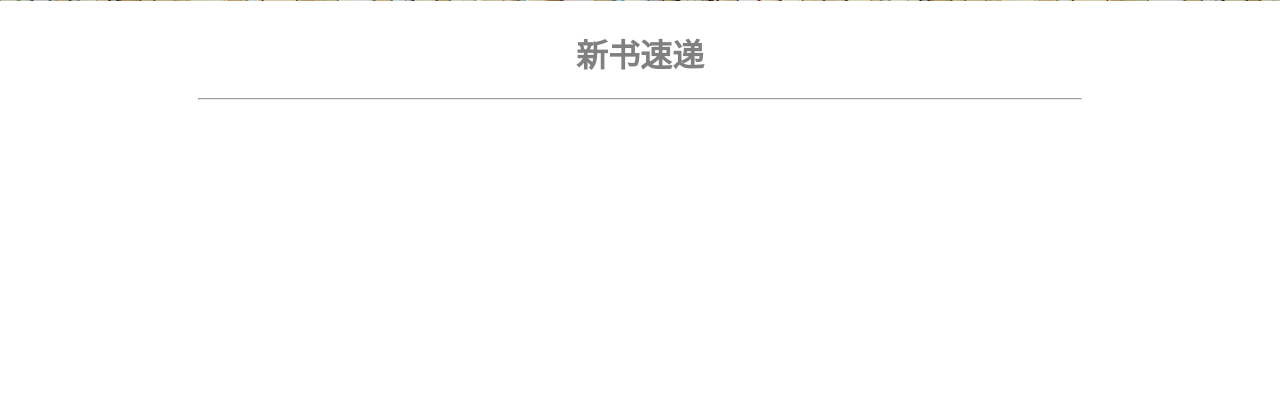
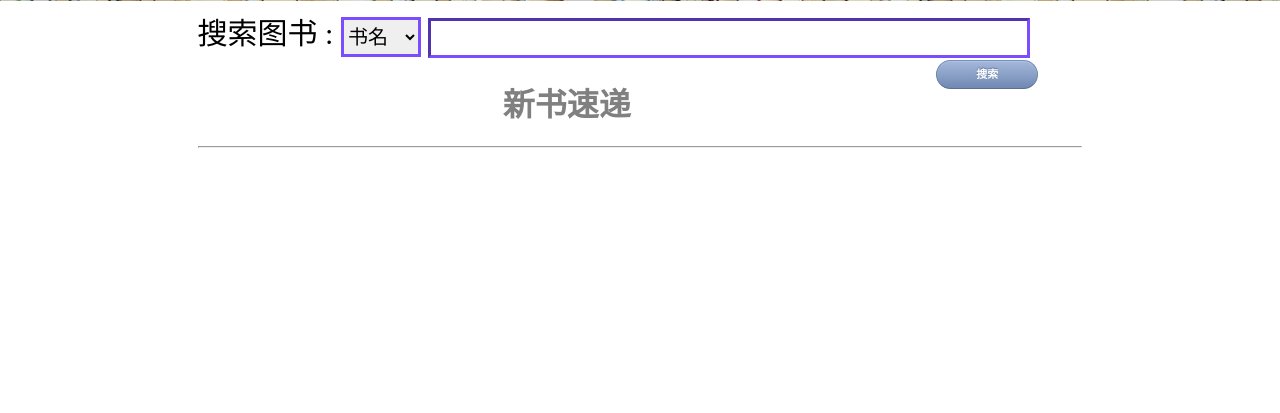
Before and after one commit to CZYTHSS/Read-Book-Website, a Django app: template shellbook/templates/home.html in a window 1280 px wide. Shown: the part 439-852 px from the top of the page. Run offline with Django 3.2, Linux system fonts and the light colour scheme; the template is opened without the code that fills it, so the values that code supplies are empty; parts of the project's set-up code (start-up, migrations or seed data) failed here and were passed over; some libraries are stand-ins or nearby versions.

Commit message:
Add files via upload

```diff
--- a/shellbook/templates/home.html
+++ b/shellbook/templates/home.html
@@ -306,6 +306,73 @@
 				width:95%;
 				height:75%;
 			}
+			.search{
+				font-family:"华文新魏";
+				font-size:30px;
+				width:70%;
+				padding-left:15%;
+				padding-right:15%;
+			}
+			#search{
+				height:40px;
+				width:68%;
+				font-size:20px;
+				font-family:"华文新魏";
+				border-width:3px;
+				border-color:#7C4DFF;
+			}
+			#searchbutton{
+				float:right;
+				margin-right:5%;
+				margin-top:2px;
+				background-color: #a5b8da;
+				background-image: -webkit-gradient(linear, left top, left bottom, color-stop(0%, #a5b8da), color-stop(100%, #7089b3));
+				background-image: -webkit-linear-gradient(top, #a5b8da, #7089b3);
+				background-image: -moz-linear-gradient(top, #a5b8da, #7089b3);
+				background-image: -ms-linear-gradient(top, #a5b8da, #7089b3);
+				background-image: -o-linear-gradient(top, #a5b8da, #7089b3);
+				background-image: linear-gradient(top, #a5b8da, #7089b3);
+				border-top: 1px solid #758fba;
+				border-right: 1px solid #6c84ab;
+				border-bottom: 1px solid #5c6f91;
+				border-left: 1px solid #6c84ab;
+				border-radius: 18px;
+				-webkit-box-shadow: inset 0 1px 0 0 #aec3e5;
+				box-shadow: inset 0 1px 0 0 #aec3e5;
+				color: #fff;
+				font: bold 11px/1 "Lucida Grande", "Lucida Sans Unicode", "Lucida Sans", Geneva, Verdana, sans-serif;
+				padding: 8px 0;
+				text-align: center;
+				text-shadow: 0 -1px 1px #64799e;
+				text-transform: uppercase;
+				width: 100px; }
+			#searchbutton:hover {
+				background-color: #9badcc;
+				background-image: -webkit-gradient(linear, left top, left bottom, color-stop(0%, #9badcc), color-stop(100%, #687fa6));
+				background-image: -webkit-linear-gradient(top, #9badcc, #687fa6);
+				background-image: -moz-linear-gradient(top, #9badcc, #687fa6);
+				background-image: -ms-linear-gradient(top, #9badcc, #687fa6);
+				background-image: -o-linear-gradient(top, #9badcc, #687fa6);
+				background-image: linear-gradient(top, #9badcc, #687fa6);
+				border-top: 1px solid #6d86ad;
+				border-right: 1px solid #647a9e;
+				border-bottom: 1px solid #546685;
+				border-left: 1px solid #647a9e;
+				-webkit-box-shadow: inset 0 1px 0 0 #a5b9d9;
+				box-shadow: inset 0 1px 0 0 #a5b9d9;
+				cursor: pointer; }
+			#searchbutton:active {
+				border: 1px solid #546685;
+				-webkit-box-shadow: inset 0 0 8px 2px #7e8da6, 0 1px 0 0 #eeeeee;
+				box-shadow: inset 0 0 8px 2px #7e8da6, 0 1px 0 0 #eeeeee; }
+			#selectbooks{
+				height:40px;
+				width:80px;
+				font-size:20px;
+				font-family:"华文新魏";
+				border-width:3px;
+				border-color:#7C4DFF;
+			}
 		</style>
 	</head>
 
@@ -332,6 +399,14 @@
 					<img alt="Meet your next favorite book." src="https://s.gr-assets.com/assets/home/headline-e2cd420e71737ff2815d09af5b65c4e4.png">
 				</div>
 			</div>
+		</div>
+		<div class = "search">搜索图书 :
+			<select name = "gender" id= "selectbooks">
+				<option style="width:200px" selected = "selected">书名</option>
+				<option style="width:200px">作者</option>
+				<option style="width:200px">类别</option>
+			</select>
+			<input id = "search"><div id = "searchbutton" onclick="window.location.href='register'">搜索</div>
 		</div>
 		<div class = "NewBooks" align="center">
 			<div id = "section1"><h1>新书速递</h1></div>
```
